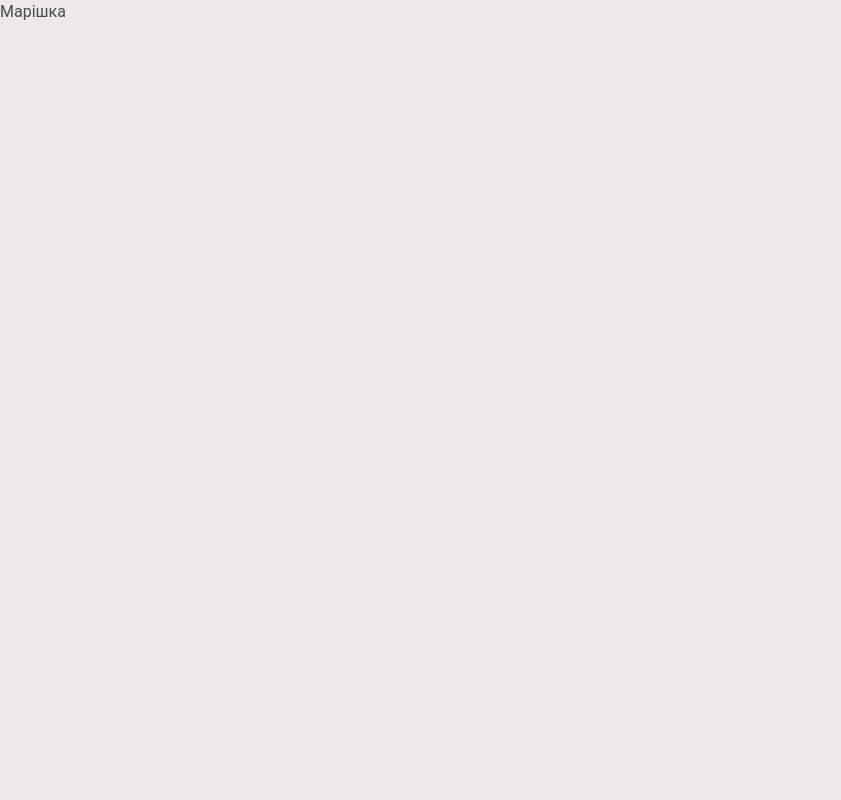
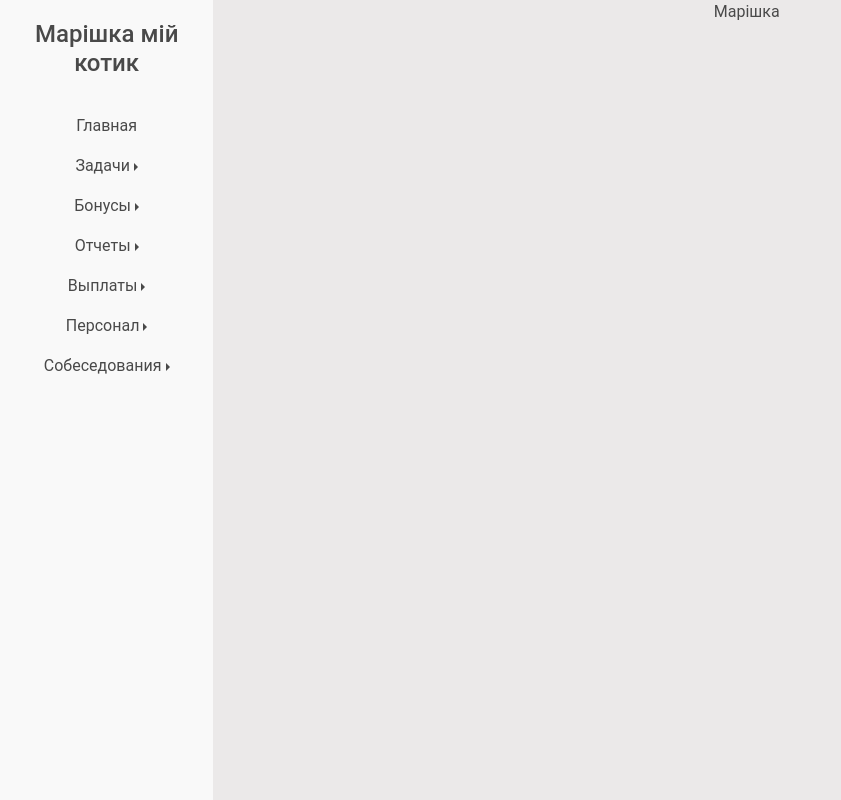
Before and after one commit to Moonlarya/web_planning_front, a React (Create React App) app: page /test in a window 1280 px wide. Shown: the whole page, without its empty margins (0-841 px from the left). Built offline with nearby package versions, Linux system fonts and the light colour scheme.

Commit message:
[ADD] dashboard route component

```diff
--- /dev/null
+++ b/src/Router/DashboardRoute.js
@@ -0,0 +1,16 @@
+import React from "react";
+import { Route } from "react-router-dom";
+
+import Sidebar from "../components/Sidebar";
+
+const DashboardRoute = props => (
+  <div className="App d-flex">
+    <Sidebar />
+
+    <main className="col-10">
+      <Route {...props} />
+    </main>
+  </div>
+);
+
+export default DashboardRoute;
--- a/src/Router/Router.js
+++ b/src/Router/Router.js
@@ -1,13 +1,15 @@
 import React from "react";
 import { BrowserRouter as Router, Route, Switch } from "react-router-dom";
+
+import DashboardRoute from "./DashboardRoute";
 
 import { Home } from "../pages";
 
 const RouteSchema = () => (
   <Router>
     <Switch>
-      <Route exact path="/" component={Home} />
-      <Route exact path="/test" component={() => "Марішка"} />
+      <DashboardRoute exact path="/" component={Home} />
+      <DashboardRoute exact path="/test" component={() => "Марішка"} />
 
       <Route exact component={() => <h1 className="text-center"> 404 </h1>} />
     </Switch>
--- a/src/pages/Home/Home.js
+++ b/src/pages/Home/Home.js
@@ -2,14 +2,7 @@ import React from "react";
 
 import "./style.scss";
 
-import Sidebar from "../../components/Sidebar";
-
-function App() {
-  return (
-    <div className="App d-flex">
-      <Sidebar />
-
-      <main className="col-10">
+const Home = () => (
   <div id="accordion">
     <div className="card">
       <div
@@ -129,9 +122,6 @@ function App() {
       </div>
     </div>
   </div>
-      </main>
-    </div>
 );
-}
 
-export default App;
+export default Home;
```
Lines whose indentation alone changed are shown as unchanged.
